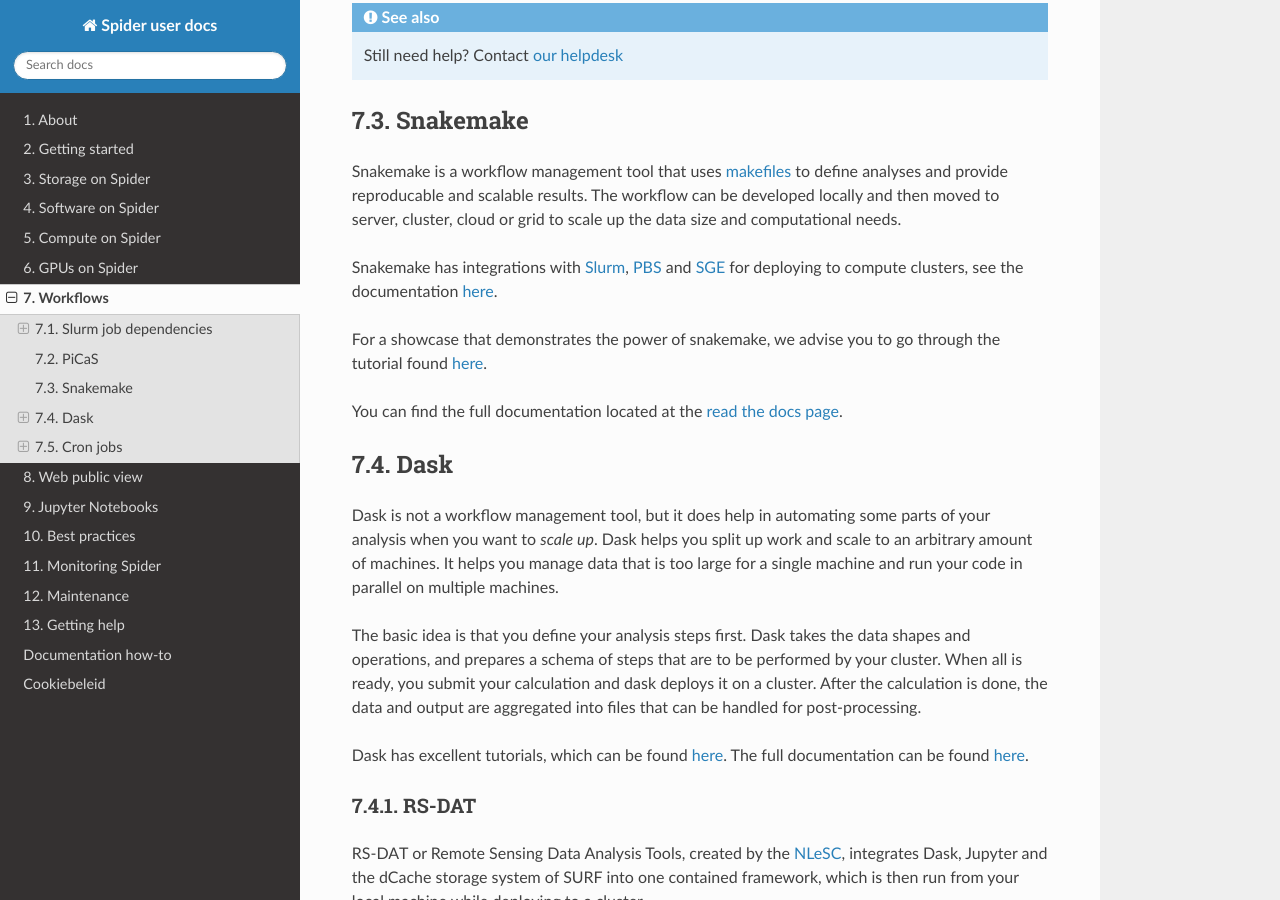
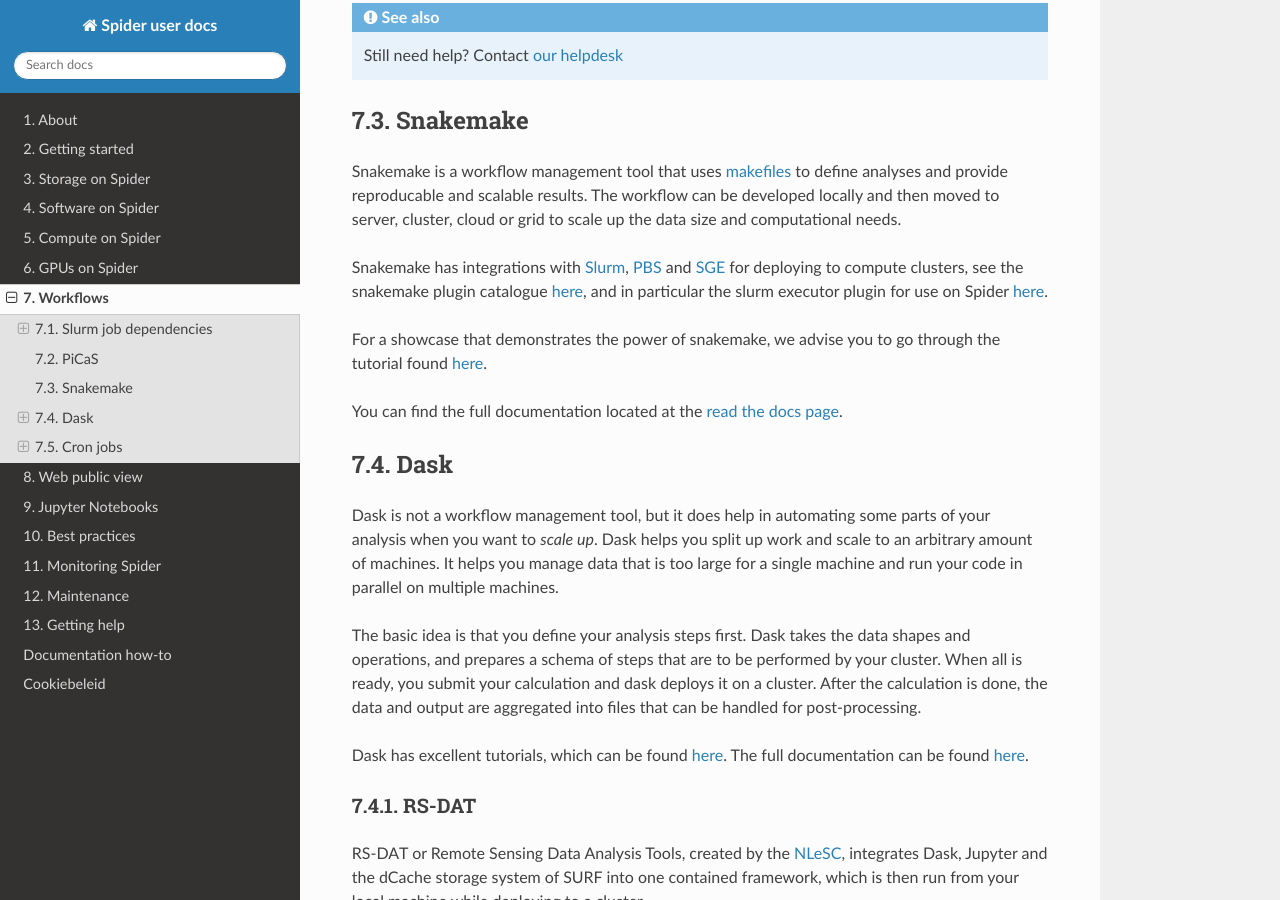
Before and after one commit to sara-nl/spiderdocs, a Sphinx documentation site: the page built from source/Pages/workflows.rst, in a window 1280 px wide and 900 px high, scrolled down 4452 px. Built offline with Sphinx 7.4.7 and the Read the Docs theme 3.1.0, drawn with Linux system fonts in a browser that asks for light colours.

Commit message:
Update snakemake links in workflows

```diff
--- a/source/Pages/workflows.rst
+++ b/source/Pages/workflows.rst
@@ -224,7 +224,7 @@
 
 Snakemake is a workflow management tool that uses `makefiles <https://en.wikipedia.org/wiki/Make_(software)>`_ to define analyses and provide reproducable and scalable results. The workflow can be developed locally and then moved to server, cluster, cloud or grid to scale up the data size and computational needs.
 
-Snakemake has integrations with `Slurm <https://slurm.schedmd.com/>`_, `PBS <https://adaptivecomputing.com/cherry-services/torque-resource-manager/>`_ and `SGE <https://en.wikipedia.org/wiki/Oracle_Grid_Engine>`_ for deploying to compute clusters, see the documentation `here <https://snakemake.readthedocs.io/en/stable/executing/cluster.html>`__.
+Snakemake has integrations with `Slurm <https://slurm.schedmd.com/>`_, `PBS <https://adaptivecomputing.com/cherry-services/torque-resource-manager/>`_ and `SGE <https://en.wikipedia.org/wiki/Oracle_Grid_Engine>`_ for deploying to compute clusters, see the snakemake plugin catalogue `here <https://snakemake.github.io/snakemake-plugin-catalog/>`_, and in particular the slurm executor plugin for use on Spider `here <https://snakemake.github.io/snakemake-plugin-catalog/plugins/executor/slurm.html>`__.
 
 For a showcase that demonstrates the power of snakemake, we advise you to go through the tutorial found `here <https://snakemake.readthedocs.io/en/stable/tutorial/tutorial.html>`__.
 
```
